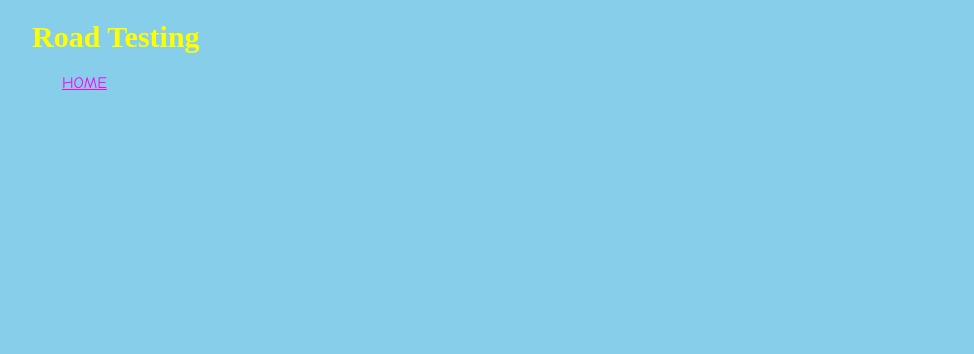
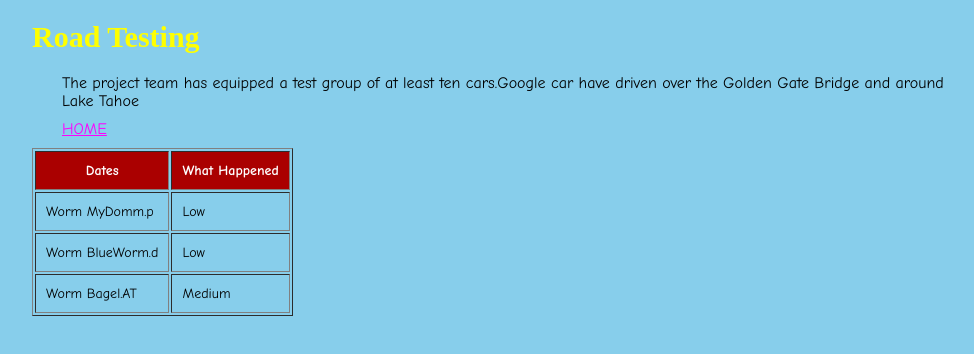
Before and after one commit to pclune18/Project, a plain HTML site: page page3.html in a window 1280 px wide. Shown: the whole page, without its empty margins (128-1102 px from the left). Drawn offline with Linux system fonts and the light colour scheme.

Commit message:
Initial commit

```diff
--- a/page3.html
+++ b/page3.html
@@ -6,8 +6,21 @@
 
     <body>
  <h1>Road Testing</h1>
- <p></p>
+ <p>The project team has equipped a test group of at least ten cars.Google car have driven over the Golden Gate Bridge and around Lake Tahoe</p>
 
+    <table border="1" cellpadding="10">
+        <th>Dates</th><th>What Happened</th>
+        <tr><td>Worm MyDomm.p</td>
+            <td>Low</td>
+        </tr>
+        <tr>
+            <td>Worm BlueWorm.d</td>
+            <td>Low</td>
+        </tr>
+        <tr>
+            <td>Worm Bagel.AT</td>
+            <td>Medium</td>
+            </tr>
  <p><a href="index.html">HOME</a></p>
     </body>
 </html>
```
